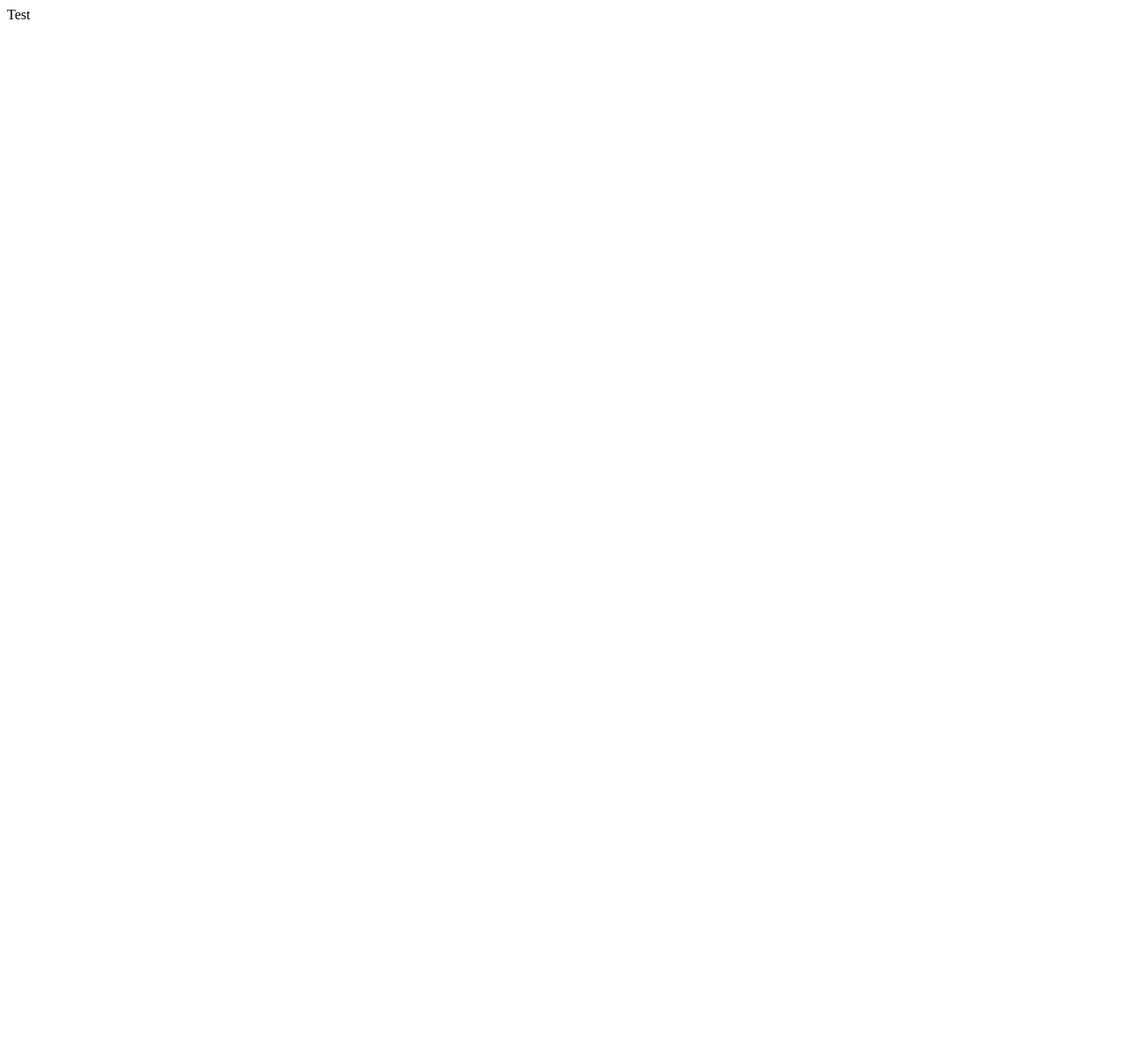
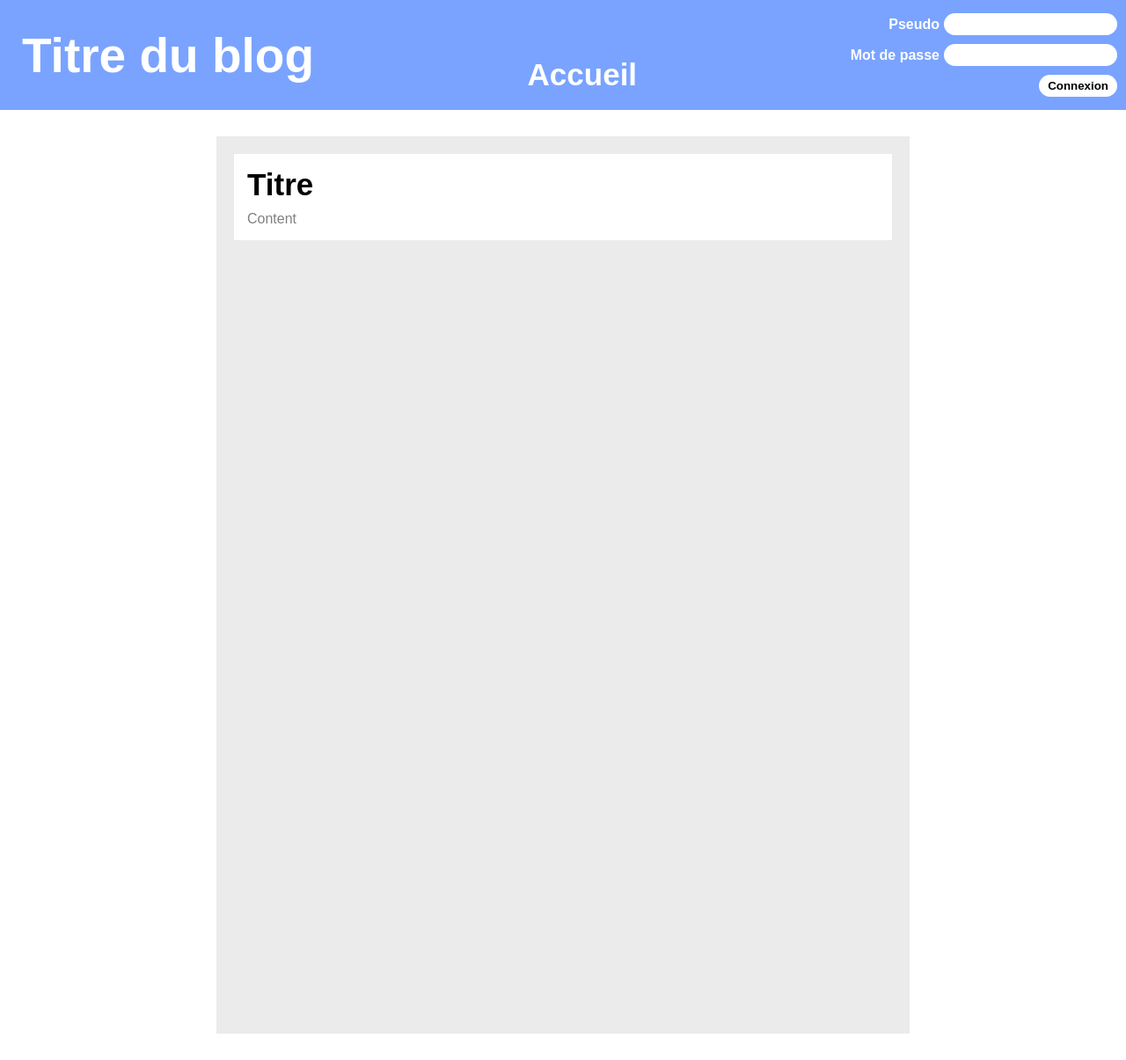
Before and after one commit to SPycre/Projet-Blog, a PHP site: page / in a window 1280 px wide. Before the commit the page is almost empty. Shown: the whole page at 88% size. Before the commit the page ends 22 px from the top, so only its background shows below. Run offline with PHP 8.4, Linux system fonts and the light colour scheme.

Commit message:
Ajout header.html + avancement index.php

```diff
--- /dev/null
+++ b/CSS/header.css
@@ -0,0 +1,58 @@
+
+header {
+    display: flex;
+    flex-direction: row;
+    justify-content: space-between;
+    background-color: rgb(121, 163, 255);
+    margin: auto;
+    padding: 10px;
+    font-weight: bold;
+}
+
+#titre-site {
+    display: flex;
+    align-items: center;
+    font-size: 55px;
+    padding-left: 15px;
+}
+
+#titre-page {
+    margin-bottom: 10px;
+    display: flex;
+    align-items: flex-end;
+    font-size: 35px;
+}
+
+header .input-div {
+    display: flex;
+    justify-content: flex-end;
+    padding: 5px 0px;
+    align-items: center;
+}
+
+header .input-div input {
+    transition-duration:.5s;
+    background-color: rgb(255, 255, 255);
+    padding: 5px 10px;
+    margin-left: 5px;
+    border: 0px;
+    border-radius: 30px;
+}
+
+header input:focus {
+    outline: none;
+    transition-duration:.5s;
+    background-color: rgb(220, 220, 220);
+}
+
+header .input-div button {
+    background-color: rgb(255, 255, 255);
+    font-weight: bold;
+    padding: 5px 10px;
+    border: 0px;
+    border-radius: 30px;
+}
+
+header .input-div button:hover {
+    background-color: rgb(220, 220, 220);
+}
--- /dev/null
+++ b/CSS/home.css
@@ -0,0 +1,34 @@
+
+#liste-billets {
+    width: 60%;
+    height: 1000px;
+    background-color: rgb(235,235,235);
+    margin: 30px;
+    padding: 10px;
+}
+
+.billet {
+    margin: 10px 10px;
+    background-color: white;
+    padding: 15px;
+    display: flex;
+    flex-direction: row;
+    justify-content: space-between;
+}
+
+.text-billet {
+    display: flex;
+    flex-direction: column;
+}
+
+.titre-billet {
+    margin-bottom: 5px;
+    font-weight: bold;
+    font-size: 35px;
+    color: black;
+}
+
+.contenu-billet {
+    margin-top: 5px;
+    color: gray;
+}
--- /dev/null
+++ b/CSS/main.css
@@ -0,0 +1,11 @@
+
+body {
+    margin: 0;
+    font-family: Arial, Helvetica, sans-serif;
+    color: white;
+}
+
+main {
+    display: flex;
+    justify-content: center;
+}
--- a/header.html
+++ b/header.html
@@ -1 +1,19 @@
-<div>Test</div>
+<span id="titre-site">
+    Titre du blog
+</span>
+<div id="titre-page">
+    Accueil
+</div>
+<form>
+    <div class="input-div">
+        <label for="pseudo">Pseudo</label>
+        <input type="text"/>
+    </div>
+    <div class="input-div">
+        <label for="password">Mot de passe</label>
+        <input type="password"/>
+    </div>
+    <div class="input-div">
+        <button type="submit">Connexion</button>
+    </div>
+</form>
--- a/index.php
+++ b/index.php
@@ -2,13 +2,26 @@
 <html>
     <head>
         <title></title>
+        <link href="CSS/header.css" rel="stylesheet"/>
+        <link href="CSS/home.css" rel="stylesheet"/>
+        <link href="CSS/main.css" rel="stylesheet"/>
     </head>
     <body>
         <header id="header">
             <?php include("header.html"); ?>
         </header>
         <main>
+            <section id="liste-billets">
+                <article class="billet">
+                    <div class="text-billet">
+                        <span class="titre-billet">Titre</span>
+                        <span class="contenu-billet">Content</span>
+                    </div>
+                    <div class="detail-billet">
 
+                    </div>
+                </article>
+            </section>
         </main>
         <footer>
 
```
